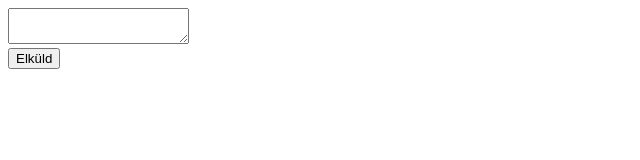
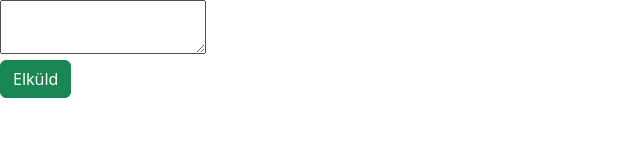
Before and after one commit to Beni200306/fs-feleves, a plain HTML site: page FRONTEND/index.html in a window 1280 px wide. Shown: the whole page, without its empty margins (0-640 px from the left). Drawn offline with nearby package versions, Linux system fonts and the light colour scheme.

Commit message:
bootstrap hozzáadva

```diff
--- a/FRONTEND/index.html
+++ b/FRONTEND/index.html
@@ -4,12 +4,14 @@
     <meta charset="UTF-8">
     <meta name="viewport" content="width=device-width, initial-scale=1.0">
     <title>Szöveg statisztika</title>
+    <link href="https://cdn.jsdelivr.net/npm/bootstrap@5.3.5/dist/css/bootstrap.min.css" rel="stylesheet" integrity="sha384-SgOJa3DmI69IUzQ2PVdRZhwQ+dy64/BUtbMJw1MZ8t5HZApcHrRKUc4W0kG879m7" crossorigin="anonymous">
+    <link rel="stylesheet" href="style.css">
 </head>
 <body>
     <form action="">
-        <textarea name="text" id="text"></textarea>
+        <textarea name="text" class="from-control" id="text"></textarea>
         <br>
-        <input type="submit" value="Elküld">
+        <input type="submit" class="btn btn-success" value="Elküld">
     </form>
 </body>
 </html>
```
